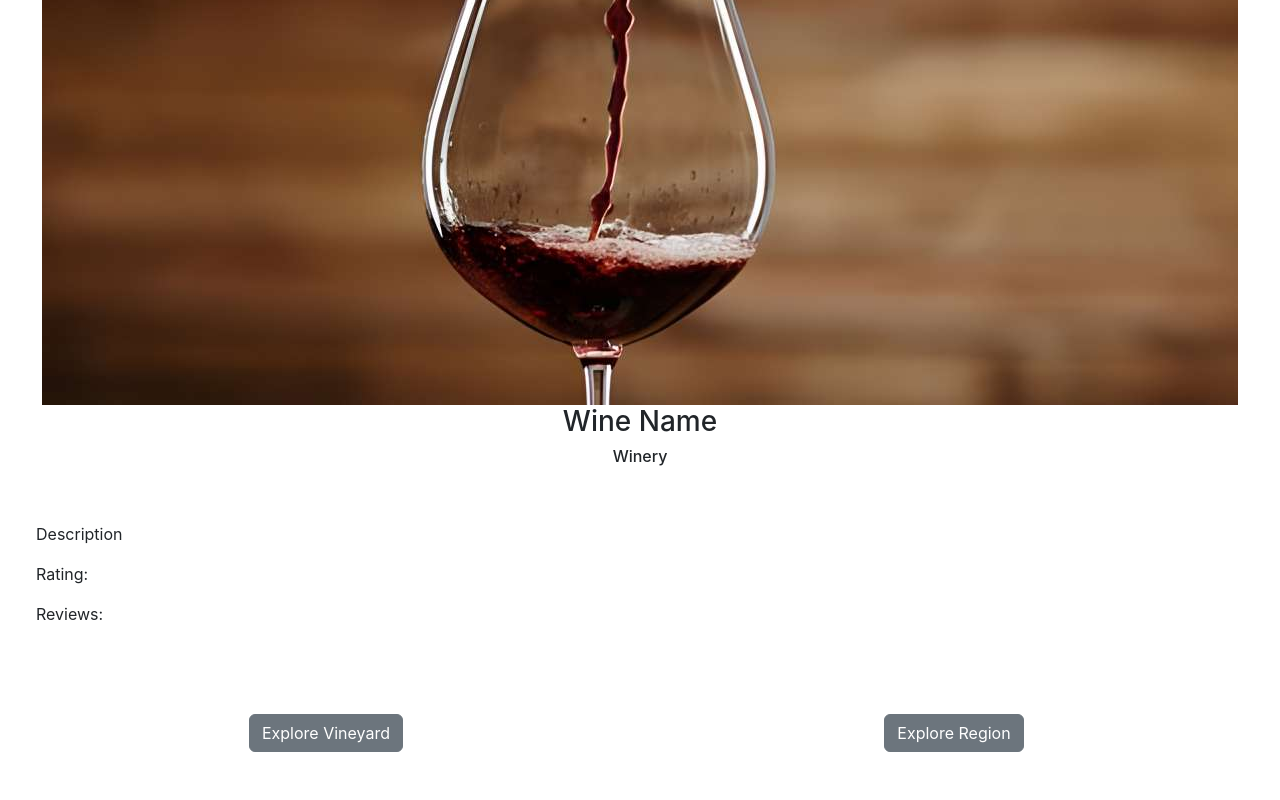
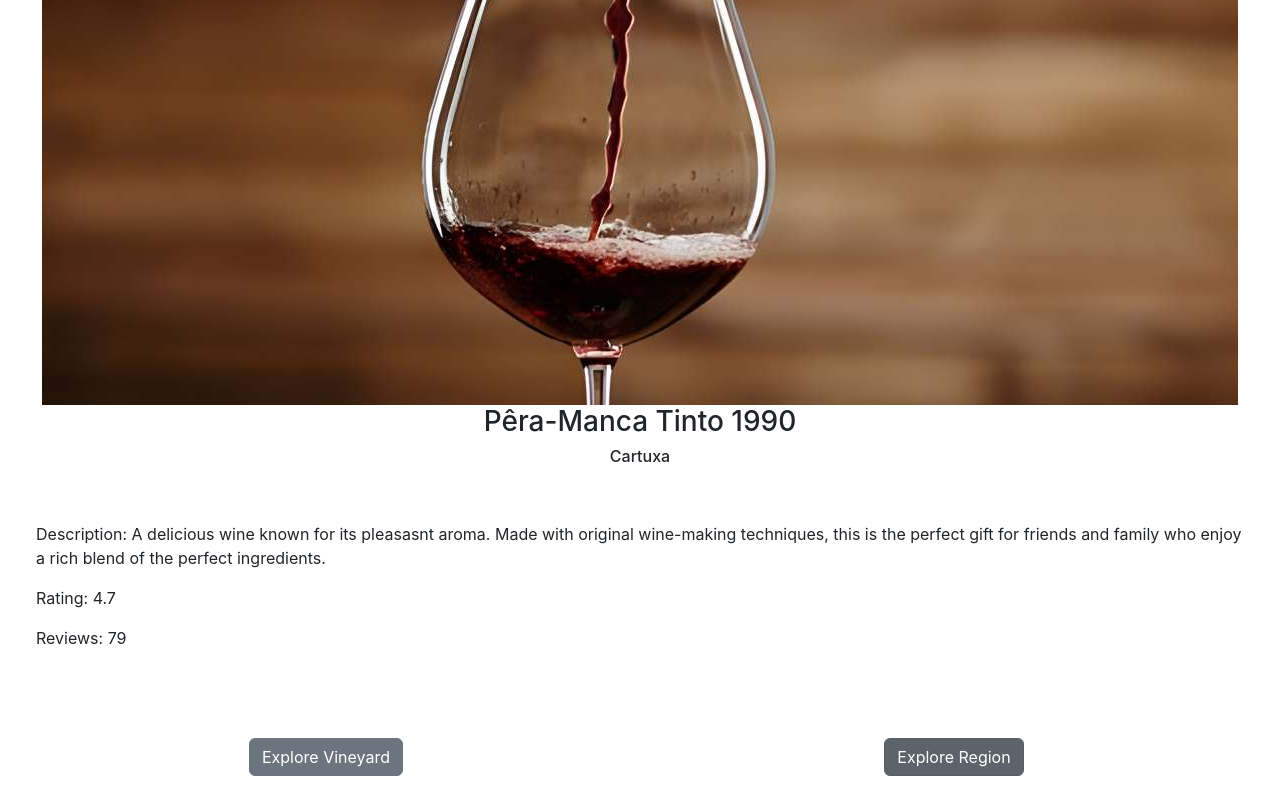
Before and after one commit to minidomo/wineworld, a React (Create React App) app in the folder frontend/: page /Wines/Wine1 in a window 1280 px wide. Shown: the part 464-1264 px from the top of the page. Before the commit the page ends 1240 px from the top, so only its background shows below. Built offline with nearby package versions, Linux system fonts and the light colour scheme.

Commit message:
instance pages done, need media tho

```diff
--- a/frontend/src/containers/RegionModel/Region1.js
+++ b/frontend/src/containers/RegionModel/Region1.js
@@ -10,24 +10,25 @@ const Region1 = () => {
   return (
     <div>
       <img src={regionImage} class="img-fluid" alt="..."></img>
-        <h3>Region Name</h3>
-        <h6>Country</h6>
+        <h3>Altenjo</h3>
+        <h6>Portugal</h6>
         <Row>
         <div className='p-5'>
           <p align ="left">
-            Description:
+            Description: A beautiful location to vist and experience wine-making in its truest form. Come see the rich history of wine
+            and explore the famous vineyards this region has to offer.
           </p>
           <p align="left">
-            Rating:
+            Rating: 4.2
           </p>
           <p align="left" >
-            Reviews:
+            Reviews: 123
           </p>
           <p align="left" >
-            Trip Type:
+            Trip Type: Business, Couples
           </p>
           <p align="left" >
-            Tags:
+            Tags: Sights & Landmarks, Food & Drink
           </p>
         </div>
         </Row>
--- a/frontend/src/containers/RegionModel/Region2.js
+++ b/frontend/src/containers/RegionModel/Region2.js
@@ -10,24 +10,25 @@ const Region2 = () => {
   return (
     <div>
       <img src={regionImage} class="img-fluid" alt="..."></img>
-        <h3>Region Name</h3>
-        <h6>Country</h6>
+        <h3>Alsace</h3>
+        <h6>France</h6>
         <Row>
         <div className='p-5'>
           <p align ="left">
-            Description:
+            Description: A beautiful location to vist and experience wine-making in its truest form. Come see the rich history of wine
+            and explore the famous vineyards this region has to offer.
           </p>
           <p align="left">
-            Rating:
+            Rating: 4.1
           </p>
           <p align="left" >
-            Reviews:
+            Reviews: 88
           </p>
           <p align="left" >
-            Trip Type:
+            Trip Type: Business, Couples, Family
           </p>
           <p align="left" >
-            Tags:
+            Tags: Sights & Landmarks, Food & Drink
           </p>
         </div>
         </Row>
--- a/frontend/src/containers/RegionModel/Region3.js
+++ b/frontend/src/containers/RegionModel/Region3.js
@@ -10,24 +10,25 @@ const Region3 = () => {
   return (
     <div>
       <img src={regionImage} class="img-fluid" alt="..."></img>
-        <h3>Region Name</h3>
-        <h6>Country</h6>
+        <h3>Piedmont</h3>
+        <h6>Italy</h6>
         <Row>
         <div className='p-5'>
           <p align ="left">
-            Description:
+            Description: A beautiful location to vist and experience wine-making in its truest form. Come see the rich history of wine
+            and explore the famous vineyards this region has to offer.
           </p>
           <p align="left">
-            Rating:
+            Rating: 4.5
           </p>
           <p align="left" >
-            Reviews:
+            Reviews: 120
           </p>
           <p align="left" >
-            Trip Type:
+            Trip Type: Couples, Family
           </p>
           <p align="left" >
-            Tags:
+            Tags: Sights & Landmarks, Food & Drink
           </p>
         </div>
         </Row>
--- a/frontend/src/containers/RegionModel/Regions.js
+++ b/frontend/src/containers/RegionModel/Regions.js
@@ -17,20 +17,20 @@ const Regions = () => {
                         <Card border = 'dark'>
                             <Card.Img variant ="top" src={regionImage} />
                             <Card.Body>
-                                <Card.Title > Region Name</Card.Title>
-                                <Card.Subtitle> Country</Card.Subtitle>
+                                <Card.Title > Altenjo </Card.Title>
+                                <Card.Subtitle> Portugal </Card.Subtitle>
                                 <Card.Text>
                                     <p>
-                                        Rating:
+                                        Rating: 4.2
                                     </p>
                                     <p>
-                                        Review Count:
+                                        Review Count: 123
                                     </p>
                                     <p>
-                                        Trip Type:
+                                        Trip Type: Business, Couples
                                     </p>
                                     <p>
-                                        Tags:
+                                        Tags: Sights & Landmarks, Food & Drink
                                     </p>
                                 </Card.Text>
                             </Card.Body>
@@ -50,20 +50,20 @@ const Regions = () => {
                         <Card border = 'dark'>
                             <Card.Img variant ="top" src={regionImage} />
                             <Card.Body>
-                                <Card.Title> Region Name</Card.Title>
-                                <Card.Subtitle> Country</Card.Subtitle>
+                                <Card.Title> Alsace </Card.Title>
+                                <Card.Subtitle> France </Card.Subtitle>
                                 <Card.Text>
                                     <p>
-                                        Rating:
+                                        Rating: 4.1
                                     </p>
                                     <p>
-                                        Review Count:
+                                        Review Count: 88
                                     </p>
                                     <p>
-                                        Trip Type:
+                                        Trip Type: Business, Couples, Family
                                     </p>
                                     <p>
-                                        Tags:
+                                        Tags: Sights & Landmarks, Food & Drink
                                     </p>
                                 </Card.Text>
                             </Card.Body>
@@ -83,20 +83,20 @@ const Regions = () => {
                         <Card border = 'dark'>
                             <Card.Img variant ="top" src={regionImage} />
                             <Card.Body>
-                                <Card.Title> Region Name</Card.Title>
-                                <Card.Subtitle> Country</Card.Subtitle>
+                                <Card.Title> Piedmont</Card.Title>
+                                <Card.Subtitle> Italy </Card.Subtitle>
                                 <Card.Text>
                                     <p>
-                                        Rating:
+                                        Rating: 4.5
                                     </p>
                                     <p>
-                                        Review Count:
+                                        Review Count: 120
                                     </p>
                                     <p>
-                                        Trip Type:
+                                        Trip Type: Couples, Family
                                     </p>
                                     <p>
-                                        Tags:
+                                        Tags: Sights & Landmarks, Food & Drink
                                     </p>
                                 </Card.Text>
                             </Card.Body>
--- a/frontend/src/containers/VineyardModel/Vineyard1.js
+++ b/frontend/src/containers/VineyardModel/Vineyard1.js
@@ -8,21 +8,21 @@ const Vineyard1 = () => {
   return (
     <div>
       <img src={vineyardImage} class="img-fluid" alt="..."></img>
-        <h3>Vineyard Name</h3>
-        <h6>Country</h6>
+        <h3>The Austin Winery</h3>
+        <h6>United States</h6>
         <Row>
         <div className='p-5'>
           <p align ="left">
-            Description:
+            Description: Visit this vineyard if you're interested in it's famous selection of white wines. The taste and scent of these premium bottles are incomparable to any other.
           </p>
           <p align ="left">
-            Price:
+            Price: 2
           </p>
           <p align="left">
-            Rating:
+            Rating: 4
           </p>
           <p align="left" >
-            Reviews:
+            Reviews: 127
           </p>
         </div>
         </Row>
--- a/frontend/src/containers/VineyardModel/Vineyard2.js
+++ b/frontend/src/containers/VineyardModel/Vineyard2.js
@@ -8,21 +8,21 @@ const Vineyard2 = () => {
   return (
     <div>
       <img src={vineyardImage} class="img-fluid" alt="..."></img>
-        <h3>Vineyard Name</h3>
-        <h6>Country</h6>
+        <h3>Hamilton Pool Vineyards</h3>
+        <h6>United States</h6>
         <Row>
         <div className='p-5'>
           <p align ="left">
-            Description:
+            Description: Visit this vineyard if you're interested in it's famous selection of white wines. The taste and scent of these premium bottles are incomparable to any other.
           </p>
           <p align ="left">
-            Price:
+            Price: 2
           </p>
           <p align="left">
-            Rating:
+            Rating: 4
           </p>
           <p align="left" >
-            Reviews:
+            Reviews: 13
           </p>
         </div>
         </Row>
--- a/frontend/src/containers/VineyardModel/Vineyard3.js
+++ b/frontend/src/containers/VineyardModel/Vineyard3.js
@@ -8,21 +8,21 @@ const Vineyard3 = () => {
   return (
     <div>
       <img src={vineyardImage} class="img-fluid" alt="..."></img>
-        <h3>Vineyard Name</h3>
-        <h6>Country</h6>
+        <h3>Solis Winery</h3>
+        <h6>United States</h6>
         <Row>
         <div className='p-5'>
           <p align ="left">
-            Description:
+            Description: Visit this vineyard if you're interested in it's famous selection of white wines. The taste and scent of these premium bottles are incomparable to any other.
           </p>
           <p align ="left">
-            Price:
+            Price: 1
           </p>
           <p align="left">
-            Rating:
+            Rating: 3
           </p>
           <p align="left" >
-            Reviews:
+            Reviews: 30
           </p>
         </div>
         </Row>
--- a/frontend/src/containers/VineyardModel/Vineyards.js
+++ b/frontend/src/containers/VineyardModel/Vineyards.js
@@ -16,19 +16,19 @@ const Vineyards = () => {
                     <Col>
                         <Card border = 'dark'>
                             <Card.Img variant ="top" src={vineyardImage} />
-                            <Card.Header className='text-muted '> Top Choice </Card.Header>
+                            {/* <Card.Header className='text-muted '> Top Choice </Card.Header> */}
                             <Card.Body>
-                                <Card.Title> Vineyard Name</Card.Title>
-                                <Card.Subtitle> Country </Card.Subtitle>
+                                <Card.Title> The Austin Winery </Card.Title>
+                                <Card.Subtitle> United States </Card.Subtitle>
                                 <Card.Text>
                                     <p>
-                                        Price:
+                                        Price: 2
                                     </p>
                                     <p>
-                                        Rating:
+                                        Rating: 4
                                     </p>
                                     <p>
-                                        Review Count:
+                                        Review Count: 127
                                     </p>
                                 </Card.Text>
 
@@ -49,17 +49,17 @@ const Vineyards = () => {
                         <Card border = 'dark'>
                             <Card.Img variant ="top" src={vineyardImage} />
                             <Card.Body>
-                                <Card.Title> Vineyard Name</Card.Title>
-                                <Card.Subtitle> Country </Card.Subtitle>
+                                <Card.Title>Hamilton Pool Vineyards</Card.Title>
+                                <Card.Subtitle> United States </Card.Subtitle>
                                 <Card.Text>
                                     <p>
-                                        Price:
+                                        Price: 2
                                     </p>
                                     <p>
-                                        Rating:
+                                        Rating: 4
                                     </p>
                                     <p>
-                                        Review Count:
+                                        Review Count: 13
                                     </p>
                                 </Card.Text>
 
@@ -80,17 +80,17 @@ const Vineyards = () => {
                         <Card border = 'dark'>
                             <Card.Img variant ="top" src={vineyardImage} />
                             <Card.Body>
-                                <Card.Title> Vineyard Name</Card.Title>
-                                <Card.Subtitle> Country </Card.Subtitle>
+                                <Card.Title> Solis Winery</Card.Title>
+                                <Card.Subtitle> United States </Card.Subtitle>
                                 <Card.Text>
                                     <p>
-                                        Price:
+                                        Price: 1
                                     </p>
                                     <p>
-                                        Rating:
+                                        Rating: 3
                                     </p>
                                     <p>
-                                        Review Count:
+                                        Review Count: 30
                                     </p>
                                 </Card.Text>
 
--- a/frontend/src/containers/WineModel/Wine1.js
+++ b/frontend/src/containers/WineModel/Wine1.js
@@ -9,18 +9,18 @@ const Wine1 = () => {
   return (
     <div>
       <img src={wineImage} class="img-fluid" alt="..."></img>
-        <h3>Wine Name</h3>
-        <h6>Winery</h6>
+        <h3>Pêra-Manca Tinto 1990</h3>
+        <h6>Cartuxa</h6>
         <Row>
         <div className='p-5'>
           <p align ="left">
-            Description
+            Description: A delicious wine known for its pleasasnt aroma. Made with original wine-making techniques, this is the perfect gift for friends and family who enjoy a rich blend of the perfect ingredients.
           </p>
           <p align="left">
-            Rating:
+            Rating: 4.7
           </p>
           <p align="left" >
-            Reviews:
+            Reviews: 79
           </p>
         </div>
         </Row>
--- a/frontend/src/containers/WineModel/Wine2.js
+++ b/frontend/src/containers/WineModel/Wine2.js
@@ -8,18 +8,18 @@ const Wine2 = () => {
   return (
     <div>
       <img src={wineImage} class="img-fluid" alt="..."></img>
-        <h3>Wine Name</h3>
-        <h6>Winery</h6>
+        <h3>Wraith Cabernet Sauvignon 2013</h3>
+        <h6>Hundred Acre</h6>
         <Row>
         <div className='p-5'>
           <p align ="left">
-            Description
+            Description: A delicious wine known for its pleasasnt aroma. Made with original wine-making techniques, this is the perfect gift for friends and family who enjoy a rich blend of the perfect ingredients.
           </p>
           <p align="left">
-            Rating:
+            Rating: 4.9
           </p>
           <p align="left" >
-            Reviews:
+            Reviews: 89
           </p>
         </div>
         </Row>
--- a/frontend/src/containers/WineModel/Wine3.js
+++ b/frontend/src/containers/WineModel/Wine3.js
@@ -8,18 +8,18 @@ const Wine3 = () => {
   return (
     <div>
       <img src={wineImage} class="img-fluid" alt="..."></img>
-        <h3>Wine Name</h3>
-        <h6>Winery</h6>
+        <h3>Olema Cabernet Sauvignon 2019</h3>
+        <h6>Sonoma County</h6>
         <Row>
         <div className='p-5'>
           <p align ="left">
-            Description
+            Description: A delicious wine known for its pleasasnt aroma. Made with original wine-making techniques, this is the perfect gift for friends and family who enjoy a rich blend of the perfect ingredients.
           </p>
           <p align="left">
-            Rating:
+            Rating: 4.0
           </p>
           <p align="left" >
-            Reviews:
+            Reviews: 82
           </p>
         </div>
         </Row>
--- a/frontend/src/containers/WineModel/Wines.js
+++ b/frontend/src/containers/WineModel/Wines.js
@@ -16,19 +16,19 @@ const Wines = () => {
         <Col>
           <Card border = 'dark'>
             <Card.Img variant ="top" src={wineImage} />
-            <Card.Header className='text-muted '> Recommended </Card.Header>
+            {/* <Card.Header className='text-muted '> Recommended </Card.Header> */}
             <Card.Body>
-              <Card.Title> Wine Name</Card.Title>
-              <Card.Subtitle> Wine Type</Card.Subtitle>
+              <Card.Title> Pêra-Manca Tinto 1990 </Card.Title>
+              <Card.Subtitle> WineType: Red</Card.Subtitle>
               <Card.Text>
                 <p>
-                  Winery:
+                  Winery: Cartuxa
                 </p>
                 <p>
-                  Rating:
+                  Rating: 4.7
                 </p>
                 <p>
-                  Reviews:
+                  Reviews: 79
                 </p>
               </Card.Text>
             </Card.Body>
@@ -48,17 +48,17 @@ const Wines = () => {
           <Card border = 'dark'>
           <Card.Img variant ="top" src={wineImage} />
             <Card.Body>
-              <Card.Title> Wine Name</Card.Title>
-              <Card.Subtitle> Wine Type</Card.Subtitle>
+              <Card.Title> Wraith Cabernet Sauvignon 2013 </Card.Title>
+              <Card.Subtitle> Wine Type: White</Card.Subtitle>
               <Card.Text>
                 <p>
-                  Winery:
+                  Winery: Hundred Acre
                 </p>
                 <p>
-                  Rating:
+                  Rating: 4.9
                 </p>
                 <p>
-                  Reviews:
+                  Reviews: 89
                 </p>
               </Card.Text>
             </Card.Body>
@@ -78,17 +78,17 @@ const Wines = () => {
           <Card border = 'dark'>
           <Card.Img variant ="top" src={wineImage} />
             <Card.Body>
-              <Card.Title> Wine Name</Card.Title>
-              <Card.Subtitle> Wine Type</Card.Subtitle>
+              <Card.Title> Olema Cabernet Sauvignon 2019 </Card.Title>
+              <Card.Subtitle> Wine Type: Red</Card.Subtitle>
               <Card.Text>
                 <p>
-                  Winery:
+                  Winery: Sonoma County
                 </p>
                 <p>
-                  Rating:
+                  Rating: 4.0
                 </p>
                 <p>
-                  Reviews:
+                  Reviews: 82
                 </p>
               </Card.Text>
             </Card.Body>
```
Also changed, not shown: 1 other file (tests, documents, lock files or other folders).
